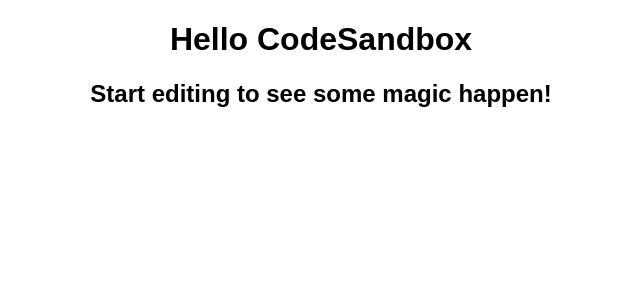
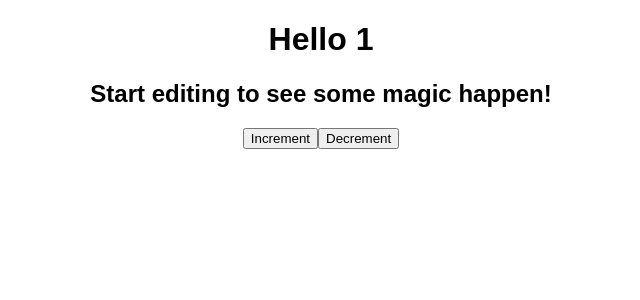
Before and after one commit to thejam2/reactHooks, a React (Create React App) app: page / in a window 1280 px wide. Shown: the top 300 px of the page, without its empty margins (319-959 px from the left). Built offline with nearby package versions, Linux system fonts and the light colour scheme.

Commit message:
useState

```diff
--- a/src/App.js
+++ b/src/App.js
@@ -1,10 +1,16 @@
+import { useState } from "react";
 import "./styles.css";
 
 export default function App() {
+  const [item, setItem] = useState(1);
+  const incrementItem = () => setItem(item + 1);
+  const decrementItem = () => setItem(item - 1);
   return (
     <div className="App">
-      <h1>Hello CodeSandbox</h1>
+      <h1>Hello {item}</h1>
       <h2>Start editing to see some magic happen!</h2>
+      <button onClick={incrementItem}>Increment</button>
+      <button onClick={decrementItem}>Decrement</button>
     </div>
   );
 }
```
